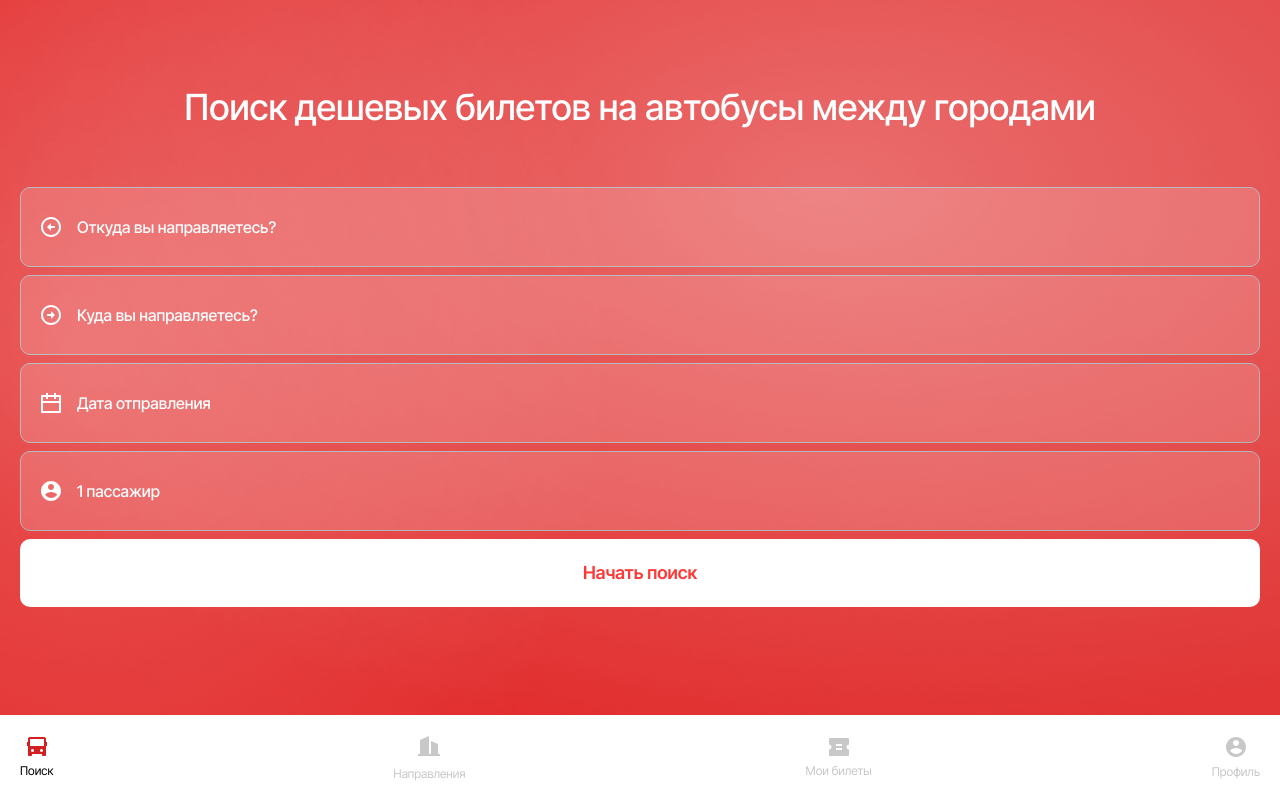
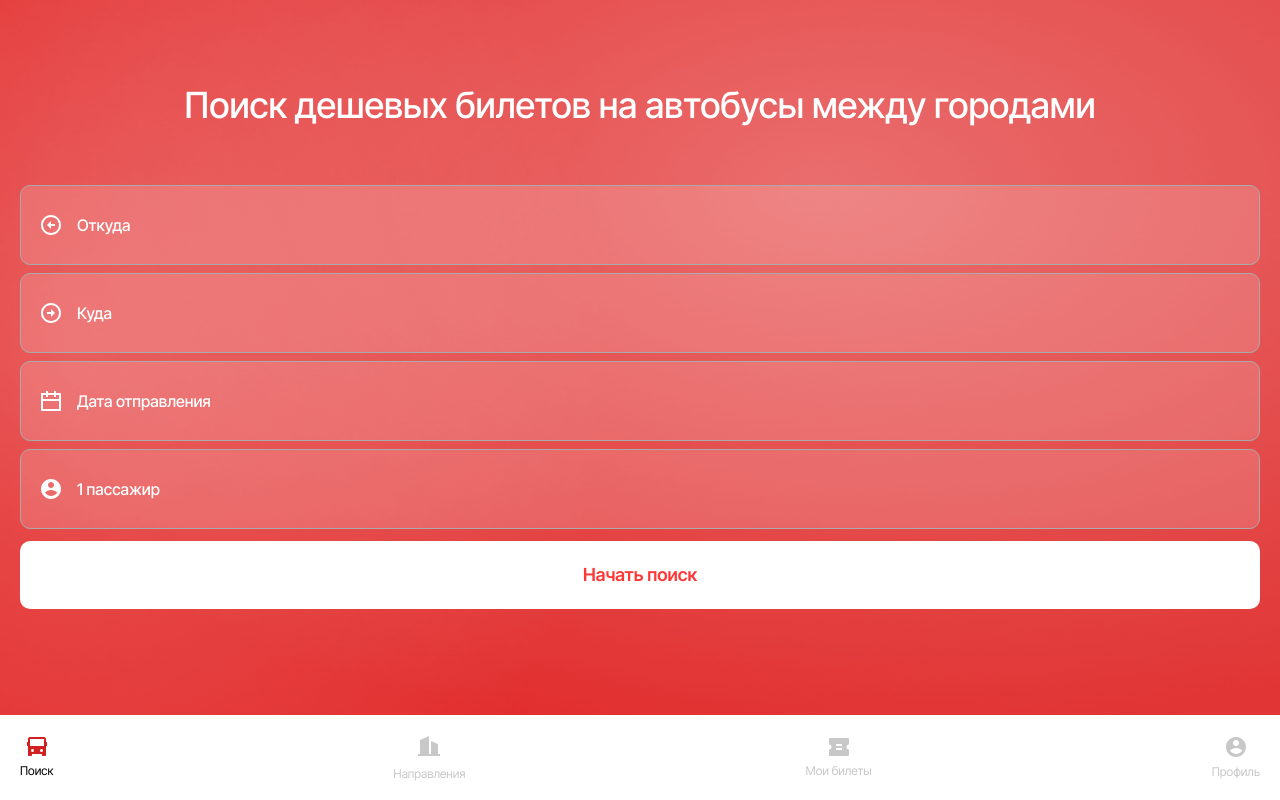
Before and after one commit to Arsik0153/kazbus, a Next.js app: page /main in a window 1280 px wide. Built offline with nearby package versions, Linux system fonts and the light colour scheme.

Commit message:
fixed main page adn input

```diff
--- a/src/app/(mobile)/main/_components/select-arrival.tsx
+++ b/src/app/(mobile)/main/_components/select-arrival.tsx
@@ -3,17 +3,32 @@ import React, { useState } from 'react';
 import ArrowLeftIcon from '../../../../../public/assets/arrow-left-icon';
 import { cities } from '@/static/city';
 import ArrowRightIcon from '../../../../../public/assets/arrow-right-icon';
+import Input from '@/components/input';
 
 const SelectDeparture = () => {
     const [isOpen, setIsOpen] = useState(false);
+    const [selectedCity, setSelectedCity] = useState<string>(''); // Указываем тип состояния
 
-    if (isOpen)
+    const handleCitySelect = (cityName: string) => { // Явно указываем тип параметра
+        setSelectedCity(cityName);
+        setIsOpen(false);
+    };
+
+    const handleBackClick = () => {
+        setSelectedCity('');
+        setIsOpen(false);
+    };
+
+    if (isOpen) {
         return (
             <>
                 <div className="fixed inset-0 z-30 h-full min-h-screen w-full overflow-auto bg-[var(--bg)]">
                     <Topbar className="mx-0 w-full">
-                        <div className="flex max-h-[80px] w-full flex-row items-center gap-4 rounded-[10px] border border-[#AAAAAA] bg-[#FFFFFF29] px-[20px] py-[30px]">
-                            <div className="">
+                        <div
+                            onClick={handleBackClick}
+                            className="flex max-h-[80px] w-full flex-row items-center gap-4 rounded-[10px] border border-[#AAAAAA] bg-[#FFFFFF29] px-[20px] py-[30px]"
+                        >
+                            <div>
                                 <ArrowRightIcon color="white" />
                             </div>
                             <div className="text-left text-[16px] font-medium leading-[17.6px] text-white">
@@ -26,7 +41,7 @@ const SelectDeparture = () => {
                             <li
                                 key={city.id}
                                 className="flex items-center justify-between border-b-[1px] border-b-[#CDCDCD] px-[10px] py-5"
-                                onClick={() => setIsOpen(false)}
+                                onClick={() => handleCitySelect(city.name)} // Изменено здесь
                             >
                                 <p className="font-medium tracking-[-3%] text-[var(--black)]">
                                     {city.name}
@@ -40,19 +55,16 @@ const SelectDeparture = () => {
                 </div>
             </>
         );
+    }
 
     return (
-        <div
+        <Input
+            label={selectedCity || 'Куда'}
+            id="where"
             onClick={() => setIsOpen(true)}
-            className="flex max-h-[80px] w-full flex-row items-center gap-4 rounded-[10px] border border-[#AAAAAA] bg-[#FFFFFF29] px-[20px] py-[30px]"
-        >
-            <div className="">
-                <ArrowRightIcon color="white" />
-            </div>
-            <div className="text-left text-[16px] font-medium leading-[17.6px] text-white">
-                Куда вы направляетесь?
-            </div>
-        </div>
+            variant='ghost'
+            iconLeft={<ArrowRightIcon color="white" />}
+        />
     );
 };
 
--- a/src/app/(mobile)/main/_components/select-departure.tsx
+++ b/src/app/(mobile)/main/_components/select-departure.tsx
@@ -2,17 +2,30 @@ import Topbar from '@/components/topbar';
 import React, { useState } from 'react';
 import ArrowLeftIcon from '../../../../../public/assets/arrow-left-icon';
 import { cities } from '@/static/city';
+import Input from '@/components/input';
 
 const SelectDeparture = () => {
     const [isOpen, setIsOpen] = useState(false);
+    const [selectedCity, setSelectedCity] = useState<string>(''); // Указываем тип состояния
 
-    if (isOpen)
+    const handleCitySelect = (cityName: string) => { // Явно указываем тип параметра
+        setSelectedCity(cityName);
+        setIsOpen(false);
+    };
+
+    const handleBackClick = () => {
+        setSelectedCity('');
+        setIsOpen(false);
+    };
+
+    if (isOpen) {
         return (
             <>
                 <div className="fixed inset-0 z-30 h-full min-h-screen w-full overflow-auto bg-[var(--bg)]">
                     <Topbar className="mx-0 w-full">
-                        <div className="flex max-h-[80px] w-full flex-row items-center gap-4 rounded-[10px] border border-[#AAAAAA] bg-[#FFFFFF29] px-[20px] py-[30px]">
-                            <div className="">
+                        <div onClick={handleBackClick}
+                            className="flex max-h-[80px] w-full flex-row items-center gap-4 rounded-[10px] border border-[#AAAAAA] bg-[#FFFFFF29] px-[20px] py-[30px]">
+                            <div >
                                 <ArrowLeftIcon color="white" />
                             </div>
                             <div className="text-left text-[16px] font-medium leading-[17.6px] text-white">
@@ -25,7 +38,7 @@ const SelectDeparture = () => {
                             <li
                                 key={city.id}
                                 className="flex items-center justify-between border-b-[1px] border-b-[#CDCDCD] px-[10px] py-5"
-                                onClick={() => setIsOpen(false)}
+                                onClick={() => handleCitySelect(city.name)}
                             >
                                 <p className="font-medium tracking-[-3%] text-[var(--black)]">
                                     {city.name}
@@ -39,19 +52,16 @@ const SelectDeparture = () => {
                 </div>
             </>
         );
+    }
 
     return (
-        <div
+        <Input
+            label={selectedCity || 'Откуда'}
+            id="whereFrom"
             onClick={() => setIsOpen(true)}
-            className="flex max-h-[80px] w-full flex-row items-center gap-4 rounded-[10px] border border-[#AAAAAA] bg-[#FFFFFF29] px-[20px] py-[30px]"
-        >
-            <div className="">
-                <ArrowLeftIcon color="white" />
-            </div>
-            <div className="text-left text-[16px] font-medium leading-[17.6px] text-white">
-                Откуда вы направляетесь?
-            </div>
-        </div>
+            variant='ghost'
+            iconLeft={<ArrowLeftIcon color="white" />}
+        />
     );
 };
 
--- a/src/app/(mobile)/main/page.tsx
+++ b/src/app/(mobile)/main/page.tsx
@@ -1,5 +1,5 @@
 'use client';
-import React from 'react';
+import React, { useState } from 'react';
 import FullPageSelector from '@/components/fullpageselector';
 import ArrowLeftIcon from '../../../../public/assets/arrow-left-icon';
 import Button from '@/components/button';
@@ -12,8 +12,14 @@ import PassengerDrawer from './_components/passenger-drawer';
 import SelectDeparture from './_components/select-departure';
 import SelectArrival from './_components/select-arrival';
 import Link from 'next/link';
+import Input from '@/components/input';
 
 const MainPage = () => {
+    const [adultPassengers, setAdultPassengers] = useState(1);
+    const [childPassengers, setChildPassengers] = useState(0);
+
+    const totalPassengers = adultPassengers + childPassengers;
+
     return (
         <Drawer.Root setBackgroundColorOnScale={false}>
             <div className="flex h-full flex-grow flex-col items-center justify-center bg-gradient-to-r from-[#E32828] to-[#E13535]">
@@ -38,19 +44,28 @@ const MainPage = () => {
                     <div className="flex w-screen flex-col gap-2 p-5">
                         <SelectDeparture />
                         <SelectArrival />
-                        <FullPageSelector
-                            icon={<Calendar color="white" />}
-                            text={'Дата отправления'}
+                        <Input
+                            label='Дата отправления'
+                            id="date"
+                            variant='ghost'
+                            iconLeft={<Calendar color="white" />}
                         />
                         <Drawer.Trigger>
-                            <FullPageSelector
-                                icon={<User color="white" />}
-                                text={'1 пассажир'}
+                            <Input
+                                label={`${totalPassengers} пассажир${totalPassengers > 1 ? 'а' : ''}`}
+                                id="passengers"
+                                variant='ghost'
+                                iconLeft={<User color="white" />}
                             />
                         </Drawer.Trigger>
-                        <PassengerDrawer />
+                        <PassengerDrawer
+                            adultPassengers={adultPassengers}
+                            setAdultPassengers={setAdultPassengers}
+                            childPassengers={childPassengers}
+                            setChildPassengers={setChildPassengers}
+                        />
                         <Link href="/main/tickets">
-                            <Button>Начать поиск</Button>
+                            <Button className='mt-1'>Начать поиск</Button>
                         </Link>
                     </div>
                 </div>
--- a/src/components/input.tsx
+++ b/src/components/input.tsx
@@ -1,29 +1,70 @@
 import React from 'react';
+import clsx from 'clsx';
 
 type InputProps = React.HTMLProps<HTMLInputElement> & {
     label: React.ReactNode;
     iconLeft?: React.ReactNode;
+    variant?: 'primary' | 'secondary' | 'ghost';
+    loading?: boolean;
 };
 
-const Input: React.FC<InputProps> = (props) => {
-    const { id, label, iconLeft, className, placeholder, ...rest } = props;
-
+const Input: React.FC<InputProps> = ({
+    id,
+    label,
+    iconLeft,
+    className,
+    placeholder,
+    variant = 'primary', // Дефолтное значение
+    loading,
+    ...rest
+}) => {
     return (
-        <div className="relative w-full rounded-[10px] border border-solid border-[#D1D1D1] bg-white pb-[19px] pt-[35px]">
+        <div className={clsx(
+            'relative w-full rounded-[10px] border border-solid  pb-[19px] pt-[35px]',
+            {
+                'bg-[#ffffff]': variant === 'primary',
+                'bg-none': variant === 'secondary',
+                'border-[#AAAAAA] bg-[#FFFFFF29]': variant === 'ghost',
+            }
+        )}>
             {iconLeft && (
-                <div className="absolute left-4 top-1/2 origin-top-left -translate-y-1/2 transform">
+                <div className="absolute left-5 top-1/2 origin-top-left -translate-y-1/2 transform">
                     {iconLeft}
                 </div>
             )}
             <input
                 id={id}
-                className={`peer w-full bg-transparent pr-8 font-medium text-[var(--black)] placeholder-transparent outline-none transition-all duration-200 ${iconLeft ? 'pl-12' : 'pl-8'} ${className}`}
+                className={clsx(
+                    'peer w-full bg-transparent pr-8 font-medium text-[var(--black)] placeholder-transparent outline-none transition-all duration-200',
+                    {
+                        'pl-14': iconLeft,
+                        'pl-8': !iconLeft,
+                        'opacity-50': loading,
+                    },
+                    {
+                        'text-[var(--black)]': variant === 'primary',
+                        'bg-none ': variant === 'secondary',
+                        'text-white peer-focus:text-white peer-[:not(:placeholder-shown)]:text-white' : variant === 'ghost',
+                    }
+                )}
                 placeholder={placeholder || ''}
+                disabled={loading}
                 {...rest}
             />
             <label
                 htmlFor={id}
-                className={`absolute top-1/2 origin-top-left -translate-y-1/2 transform font-medium text-[var(--black)] transition-all duration-200 peer-focus:-translate-y-6 peer-focus:scale-75 peer-focus:font-bold peer-focus:text-[#A0A0A0] peer-[:not(:placeholder-shown)]:-translate-y-6 peer-[:not(:placeholder-shown)]:scale-75 peer-[:not(:placeholder-shown)]:font-bold peer-[:not(:placeholder-shown)]:text-[#A0A0A0] ${iconLeft ? 'left-12' : 'left-8'}`}
+                className={clsx(
+                    'absolute top-1/2 origin-top-left -translate-y-1/2 transform font-medium  transition-all duration-200 peer-focus:-translate-y-6 peer-focus:scale-75 peer-focus:font-bold peer-focus:text-[#A0A0A0] peer-[:not(:placeholder-shown)]:-translate-y-6 peer-[:not(:placeholder-shown)]:scale-75 peer-[:not(:placeholder-shown)]:font-bold peer-[:not(:placeholder-shown)]:text-[#A0A0A0]',
+                    {
+                        'left-14': iconLeft,
+                        'left-8': !iconLeft,
+                    },
+                    {
+                        'text-[var(--black)]': variant === 'primary',
+                        'bg-none ': variant === 'secondary',
+                        'text-white peer-focus:text-[rgba(255,255,255,0.8)] peer-[:not(:placeholder-shown)]:text-[rgba(255,255,255,0.8)]' : variant === 'ghost',
+                    }
+                )}
             >
                 {label}
             </label>
```
Also changed, not shown: src/app/(mobile)/main/_components/passenger-drawer.tsx (+10 -3 lines), src/components/counter.tsx (+14 -14 lines).
